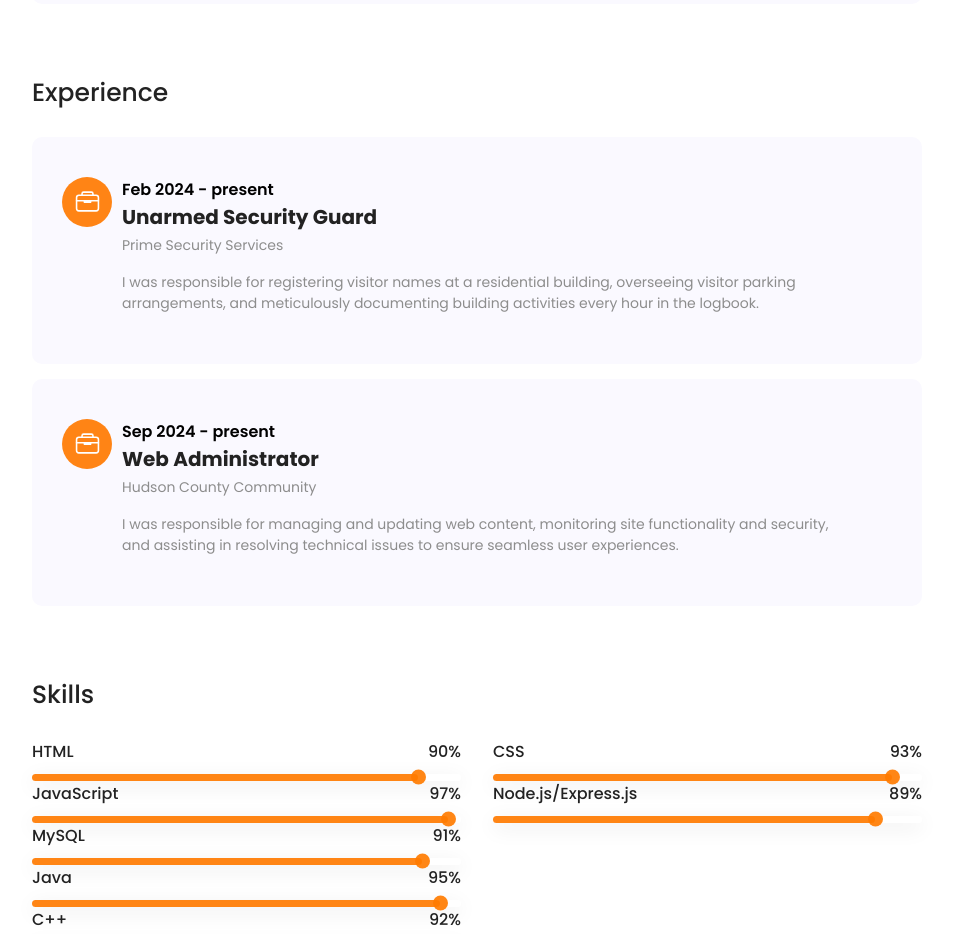
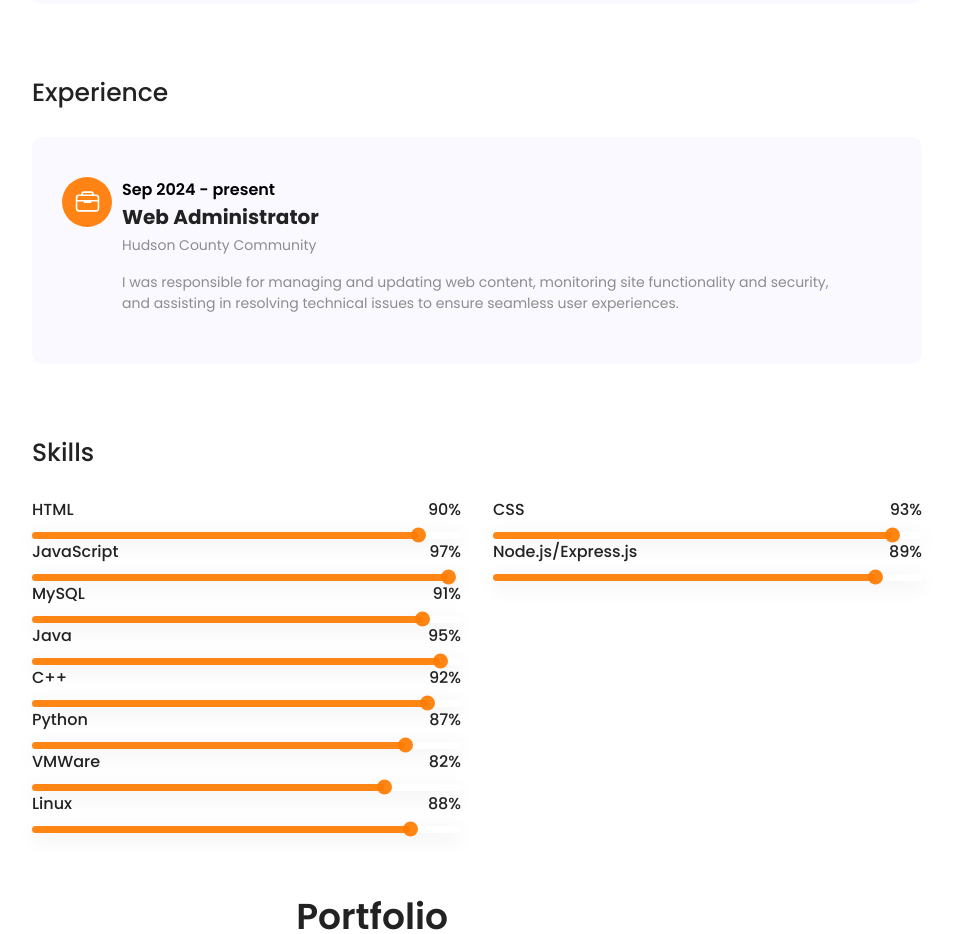
Before and after one commit to BerlinRivas/portfolio, a React (Vite) app: page / in a window 1280 px wide. Shown: the part 1980-2914 px from the top of the page, without its empty margins (268-1221 px from the left). Built offline with nearby package versions, Linux system fonts and the light colour scheme.

Commit message:
updated the experience section

```diff
--- a/src/components/Home.jsx
+++ b/src/components/Home.jsx
@@ -247,7 +247,7 @@ export default function Home() {
                             </div>
                             <div id="page-2" class="page two">
                                 <div class="page_heading">Experience</div>
-                                <div class="resume_wrap">
+                                {/* <div class="resume_wrap">
                                     <div class="resume_wrap-icon">
                                         <ion-icon name="briefcase-outline"></ion-icon>
                                     </div>
@@ -260,7 +260,7 @@ export default function Home() {
                                         I was responsible for registering visitor names at a residential building, overseeing visitor parking arrangements, and meticulously documenting building activities every hour in the logbook.
                                         </p>
                                     </div>
-                                </div>
+                                </div> */}
                                 <div class="resume_wrap">
                                     <div class="resume_wrap-icon">
                                         <ion-icon name="briefcase-outline"></ion-icon>
```
